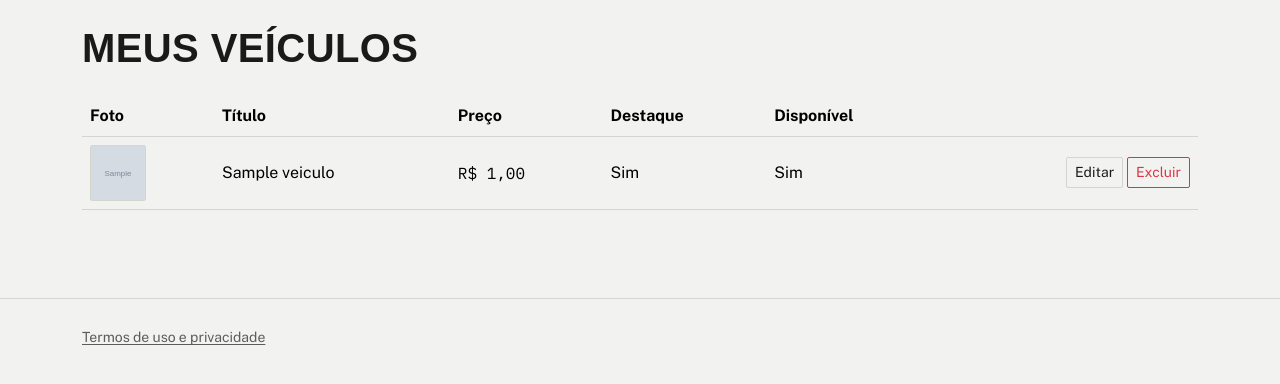
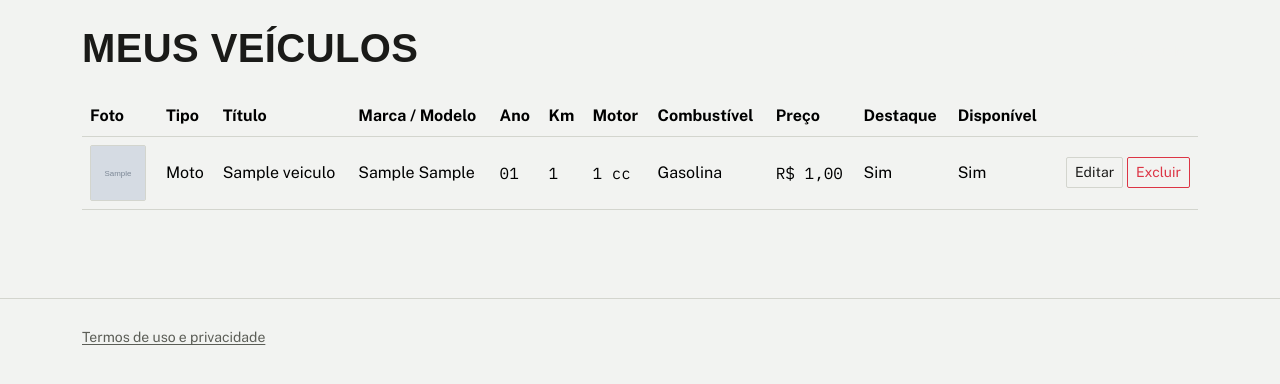
Before and after one commit to ViniciusBruno123/projgaragem, a Django app: page /painel/veiculos/ in a window 1280 px wide. Shown: the part 65-449 px from the top of the page. Run offline with Django 5.2, Linux system fonts and the light colour scheme; a user stored in the database is signed in; tables that the repository leaves empty hold one stand-in row (values such as "Sample post"); grey boxes marked "Sample" are stand-in pictures; parts of the project's set-up code (start-up, migrations or seed data) failed here and were passed over; some web fonts are replaced.

Commit message:
Mais colunas em Meus veículos: tipo, marca/modelo, ano, km, motor e combustível
A lista só mostrava título, preço, destaque e disponível — dava para confundir
carro com moto sem abrir o item. Adiciona Tipo, Marca/Modelo, Ano, Km, Motor
(cilindrada ou potência, conforme o tipo) e Combustível. Tabela envolvida em
.table-responsive por segurança, já que ficou com 12 colunas.

Co-Authored-By: Claude Sonnet 5 <noreply@anthropic.com>

```diff
--- a/dashboard/templates/dashboard/veiculo_list.html
+++ b/dashboard/templates/dashboard/veiculo_list.html
@@ -8,11 +8,18 @@
     <a href="{% url 'dashboard:veiculo_create' %}" class="btn btn-accent">Novo veículo</a>
 </div>
 
+<div class="table-responsive">
 <table class="table table-stack align-middle">
     <thead>
         <tr>
             <th>Foto</th>
+            <th>Tipo</th>
             <th>Título</th>
+            <th>Marca / Modelo</th>
+            <th>Ano</th>
+            <th>Km</th>
+            <th>Motor</th>
+            <th>Combustível</th>
             <th>Preço</th>
             <th>Destaque</th>
             <th>Disponível</th>
@@ -31,7 +38,17 @@
                         {% endif %}
                     {% endwith %}
                 </td>
+                <td data-label="Tipo">{{ veiculo.get_tipo_display }}</td>
                 <td data-label="Título">{{ veiculo.titulo }}</td>
+                <td data-label="Marca / Modelo">{{ veiculo.marca }} {{ veiculo.modelo }}</td>
+                <td class="num" data-label="Ano">{{ veiculo.ano_curto }}</td>
+                <td class="num" data-label="Km">{{ veiculo.quilometragem|floatformat:"0g" }}</td>
+                <td class="num" data-label="Motor">
+                    {% if veiculo.cilindrada %}{{ veiculo.cilindrada }} cc
+                    {% elif veiculo.potencia_motor %}{{ veiculo.potencia_motor }}
+                    {% else %}—{% endif %}
+                </td>
+                <td data-label="Combustível">{{ veiculo.get_combustivel_display }}</td>
                 <td class="num" data-label="Preço">R$ {{ veiculo.preco|floatformat:"2g" }}</td>
                 <td data-label="Destaque">{% if veiculo.destaque %}Sim{% else %}Não{% endif %}</td>
                 <td data-label="Disponível">{% if veiculo.disponivel %}Sim{% else %}Não{% endif %}</td>
@@ -41,8 +58,9 @@
                 </td>
             </tr>
         {% empty %}
-            <tr><td colspan="6" class="text-muted">Nenhum veículo cadastrado ainda.</td></tr>
+            <tr><td colspan="12" class="text-muted">Nenhum veículo cadastrado ainda.</td></tr>
         {% endfor %}
     </tbody>
 </table>
+</div>
 {% endblock %}
```
